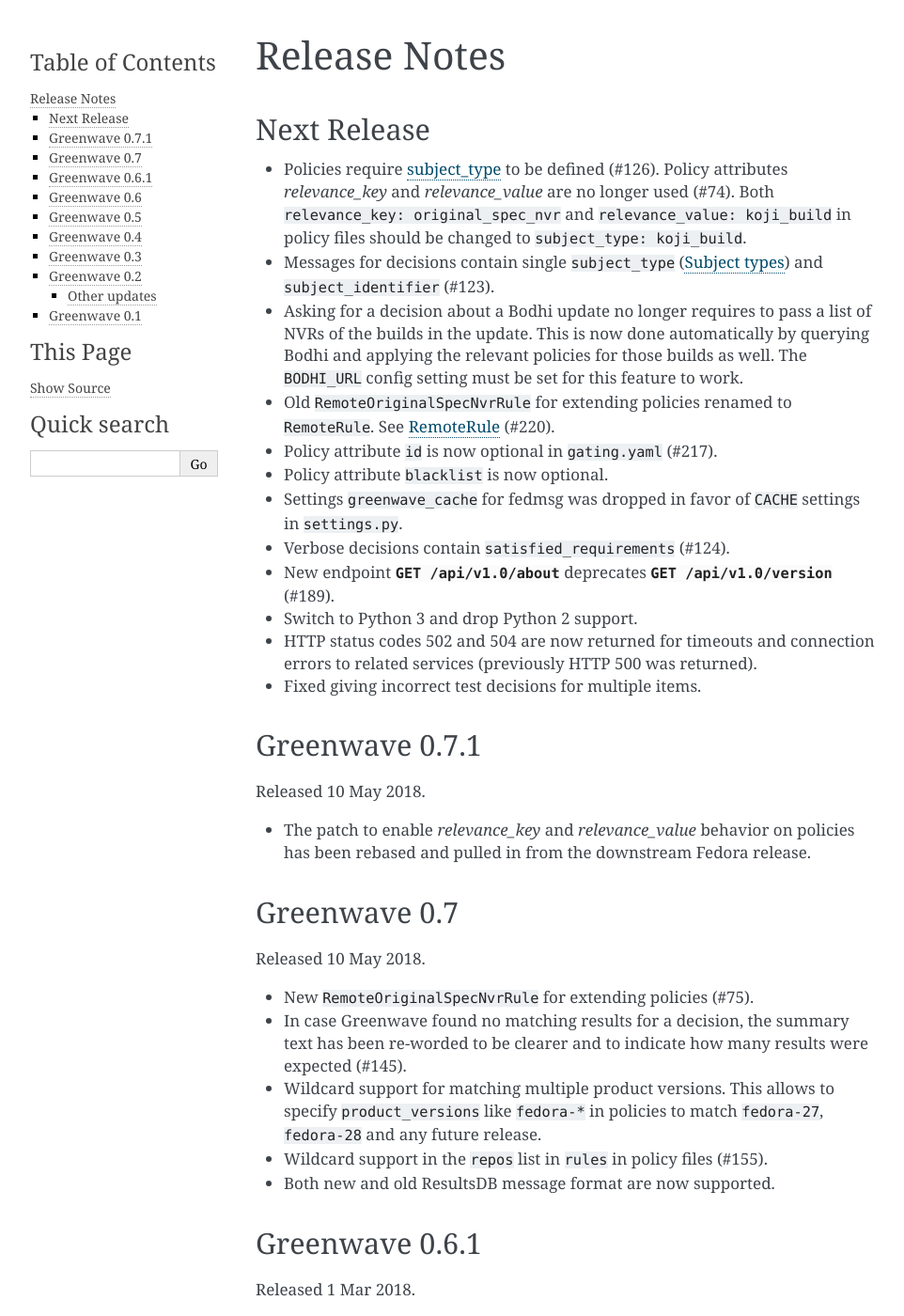
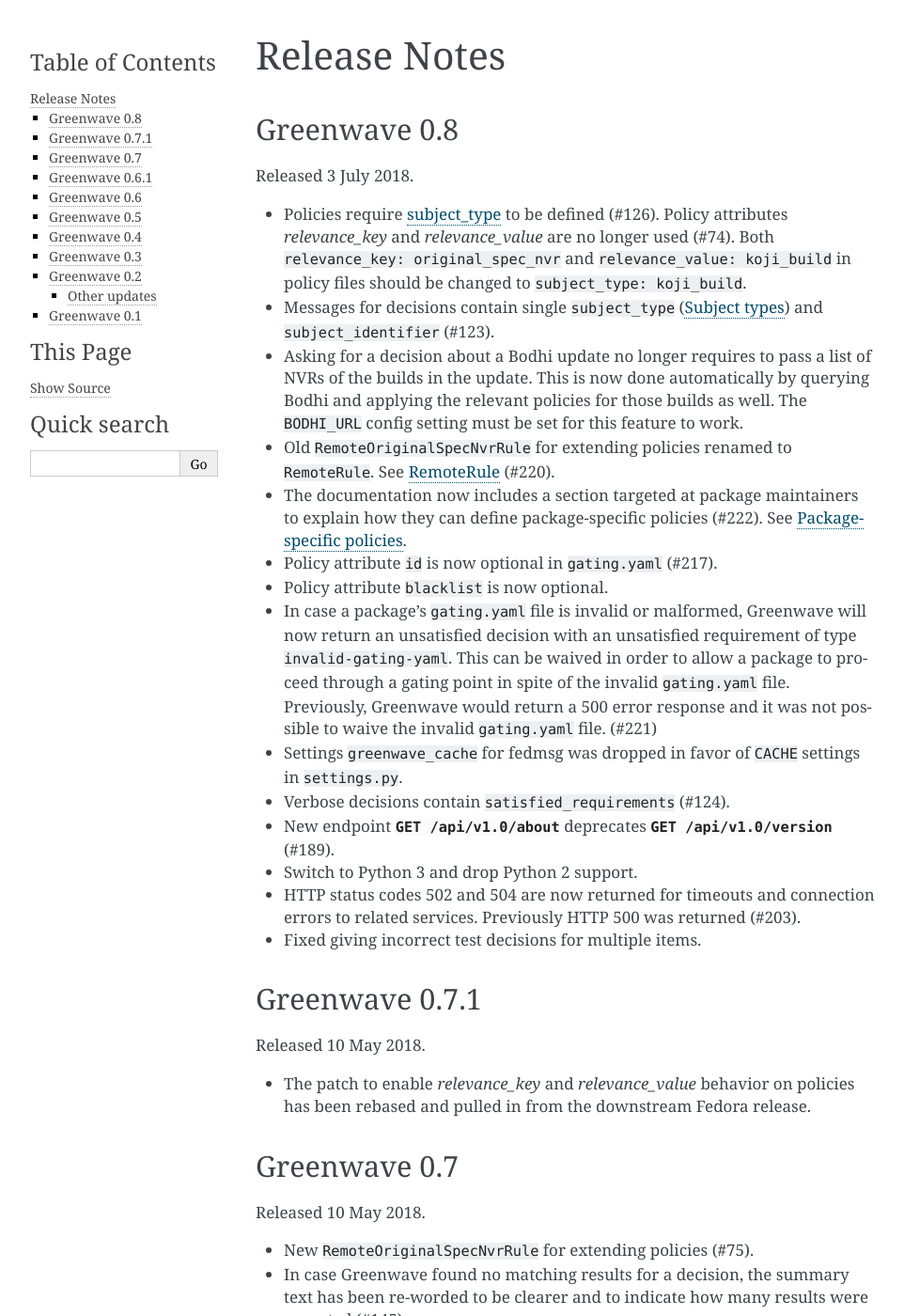
Before and after one commit to release-engineering/greenwave, a Sphinx documentation site: the page built from docs/release-notes.rst, in a window 1280 px wide and 1400 px high. Shown: the whole window at 94% size, without its empty margins (148-1110 px from the left). Built offline with Sphinx 7.4.7, drawn with Linux system fonts in a browser that asks for light colours; pages that are not in the unit, such as notebooks, are missing from menus.

Commit message:
Automatic commit of release 0.8.0

```diff
--- a/docs/release-notes.rst
+++ b/docs/release-notes.rst
@@ -2,8 +2,10 @@
 Release Notes
 =============
 
-Next Release
-============
+Greenwave 0.8
+=============
+
+Released 3 July 2018.
 
 * Policies require :ref:`subject_type <subject_type>` to be defined (#126).
   Policy attributes `relevance_key` and `relevance_value` are no longer used
@@ -22,12 +24,24 @@
 * Old ``RemoteOriginalSpecNvrRule`` for extending policies renamed to
   ``RemoteRule``. See :ref:`remote-rule` (#220).
 
-* Policy attribute ``id`` is now optional in ``gating.yaml`` (#217).
+* The documentation now includes a section targeted at package maintainers to
+  explain how they can define package-specific policies (#222). See
+  :doc:`package-specific-policies`.
+
+* Policy attribute ``id`` is now optional in :file:`gating.yaml` (#217).
 
 * Policy attribute ``blacklist`` is now optional.
 
+* In case a package's :file:`gating.yaml` file is invalid or malformed,
+  Greenwave will now return an unsatisfied decision with an unsatisfied
+  requirement of type ``invalid-gating-yaml``. This can be waived in order to
+  allow a package to proceed through a gating point in spite of the invalid
+  :file:`gating.yaml` file. Previously, Greenwave would return a 500 error
+  response and it was not possible to waive the invalid :file:`gating.yaml`
+  file. (#221)
+
 * Settings ``greenwave_cache`` for fedmsg was dropped in favor of ``CACHE``
-  settings in ``settings.py``.
+  settings in :file:`settings.py`.
 
 * Verbose decisions contain ``satisfied_requirements`` (#124).
 
@@ -37,7 +51,7 @@
 * Switch to Python 3 and drop Python 2 support.
 
 * HTTP status codes 502 and 504 are now returned for timeouts and connection
-  errors to related services (previously HTTP 500 was returned).
+  errors to related services. Previously HTTP 500 was returned (#203).
 
 * Fixed giving incorrect test decisions for multiple items.
 
--- a/greenwave/__init__.py
+++ b/greenwave/__init__.py
@@ -8,4 +8,4 @@
 .. _Flask: http://flask.pocoo.org/
 .. _SQLAlchemy: http://sqlalchemy.org/
 """
-__version__ = '0.7.1'
+__version__ = '0.8.0'
```
Also changed, not shown: 2 other files.
